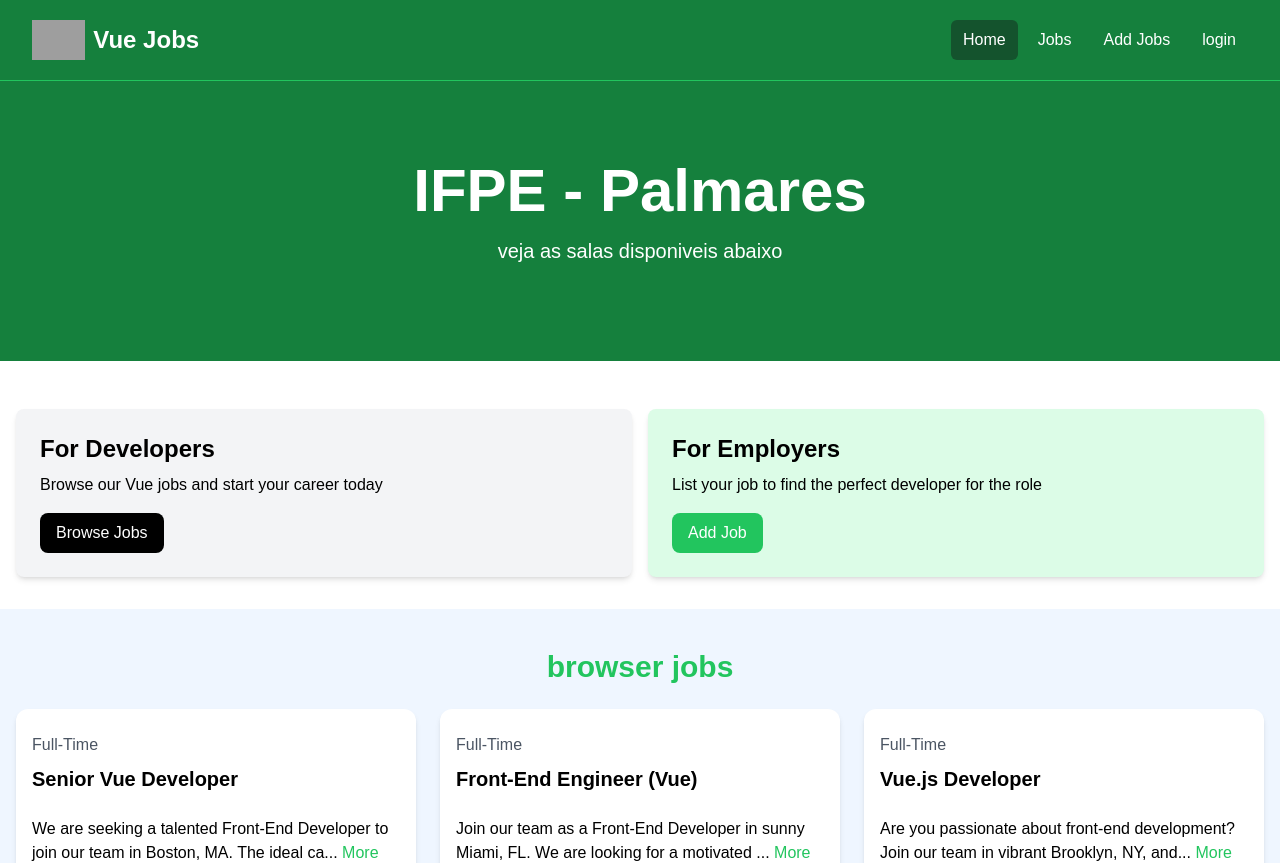
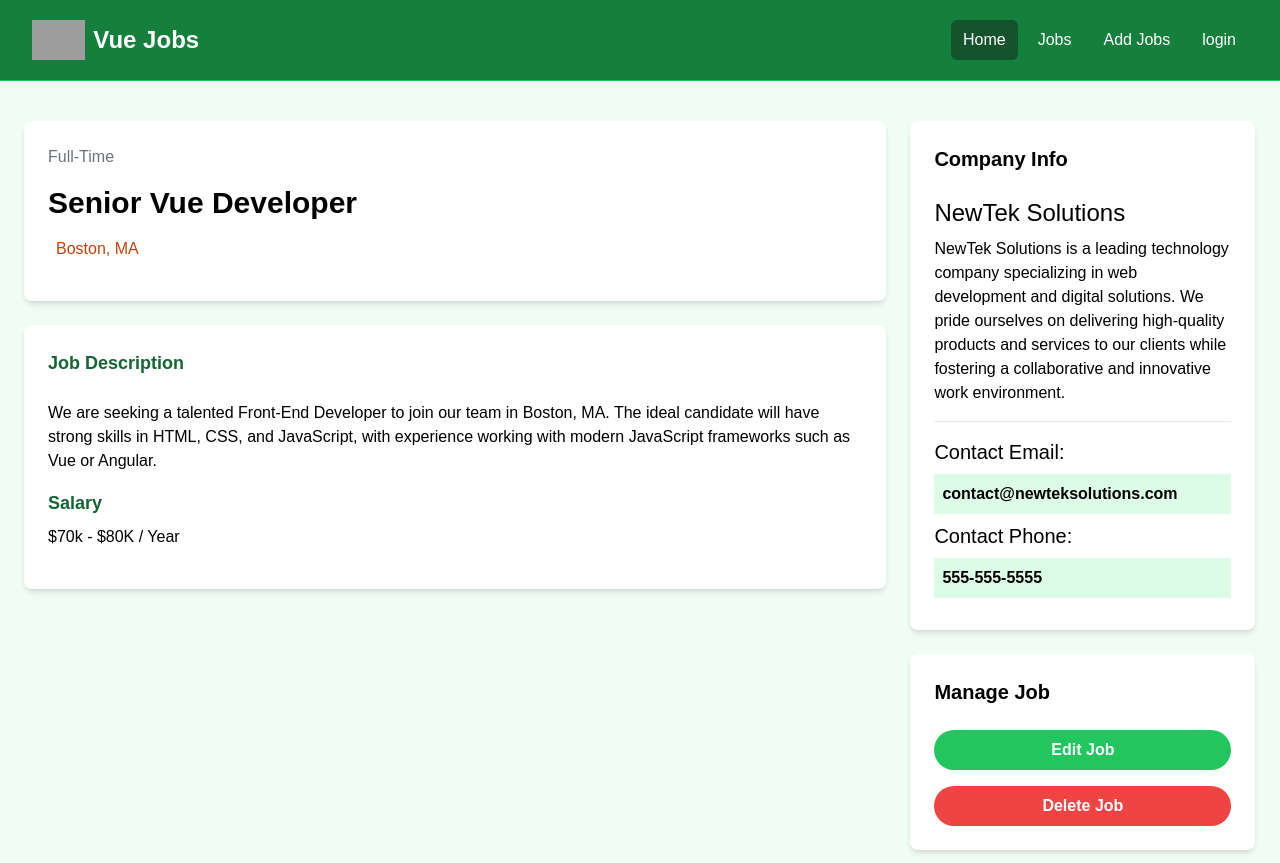
Before and after one commit to rma98/classroom-manager, a Vue app in the folder classroom/: page / in a window 1280 px wide. Shown: the top 863 px of the page. Built offline with nearby package versions, Linux system fonts and the light colour scheme; grey boxes are pictures that could not be loaded.

Commit message:
jobview route and page

```diff
--- a/classroom/src/router/index.js
+++ b/classroom/src/router/index.js
@@ -4,6 +4,7 @@
 import JobsView from '@/views/JobsView.vue';
 import NotFoundView from '@/views/NotFoundView.vue';
 import LoginView from '@/views/LoginView.vue';
+import JobView from '@/views/JobView.vue';
 
 const router = createRouter({
     history: createWebHistory(import.meta.env.BASE_URL),
@@ -17,6 +18,14 @@
             path: '/jobs',
             name: 'jobs',
             component: JobsView
+        },
+
+        {
+            paht: '/jobs/:id',
+            name: 'job',
+            component: JobView
+
+
         },
 
         {
--- /dev/null
+++ b/classroom/src/views/JobView.vue
@@ -0,0 +1,87 @@
+<script setup></script>
+
+<template>
+    <section class="bg-green-50">
+      <div class="container m-auto py-10 px-6">
+        <div class="grid grid-cols-1 md:grid-cols-70/30 w-full gap-6">
+          <main>
+            <div
+              class="bg-white p-6 rounded-lg shadow-md text-center md:text-left"
+            >
+              <div class="text-gray-500 mb-4">Full-Time</div>
+              <h1 class="text-3xl font-bold mb-4">Senior Vue Developer</h1>
+              <div
+                class="text-gray-500 mb-4 flex align-middle justify-center md:justify-start"
+              >
+                <i
+                  class="fa-solid fa-location-dot text-lg text-orange-700 mr-2"
+                ></i>
+                <p class="text-orange-700">Boston, MA</p>
+              </div>
+            </div>
+
+            <div class="bg-white p-6 rounded-lg shadow-md mt-6">
+              <h3 class="text-green-800 text-lg font-bold mb-6">
+                Job Description
+              </h3>
+
+              <p class="mb-4">
+                We are seeking a talented Front-End Developer to join our team
+                in Boston, MA. The ideal candidate will have strong skills in
+                HTML, CSS, and JavaScript, with experience working with modern
+                JavaScript frameworks such as Vue or Angular.
+              </p>
+
+              <h3 class="text-green-800 text-lg font-bold mb-2">Salary</h3>
+
+              <p class="mb-4">$70k - $80K / Year</p>
+            </div>
+          </main>
+
+          <!-- Sidebar -->
+          <aside>
+            <!-- Company Info -->
+            <div class="bg-white p-6 rounded-lg shadow-md">
+              <h3 class="text-xl font-bold mb-6">Company Info</h3>
+
+              <h2 class="text-2xl">NewTek Solutions</h2>
+
+              <p class="my-2">
+                NewTek Solutions is a leading technology company specializing in
+                web development and digital solutions. We pride ourselves on
+                delivering high-quality products and services to our clients
+                while fostering a collaborative and innovative work environment.
+              </p>
+
+              <hr class="my-4" />
+
+              <h3 class="text-xl">Contact Email:</h3>
+
+              <p class="my-2 bg-green-100 p-2 font-bold">
+                contact@newteksolutions.com
+              </p>
+
+              <h3 class="text-xl">Contact Phone:</h3>
+
+              <p class="my-2 bg-green-100 p-2 font-bold">555-555-5555</p>
+            </div>
+
+            <!-- Manage -->
+            <div class="bg-white p-6 rounded-lg shadow-md mt-6">
+              <h3 class="text-xl font-bold mb-6">Manage Job</h3>
+              <a
+                href="add-job.html"
+                class="bg-green-500 hover:bg-green-600 text-white text-center font-bold py-2 px-4 rounded-full w-full focus:outline-none focus:shadow-outline mt-4 block"
+                >Edit Job</a
+              >
+              <button
+                class="bg-red-500 hover:bg-red-600 text-white font-bold py-2 px-4 rounded-full w-full focus:outline-none focus:shadow-outline mt-4 block"
+              >
+                Delete Job
+              </button>
+            </div>
+          </aside>
+        </div>
+      </div>
+    </section>
+</template>
```
